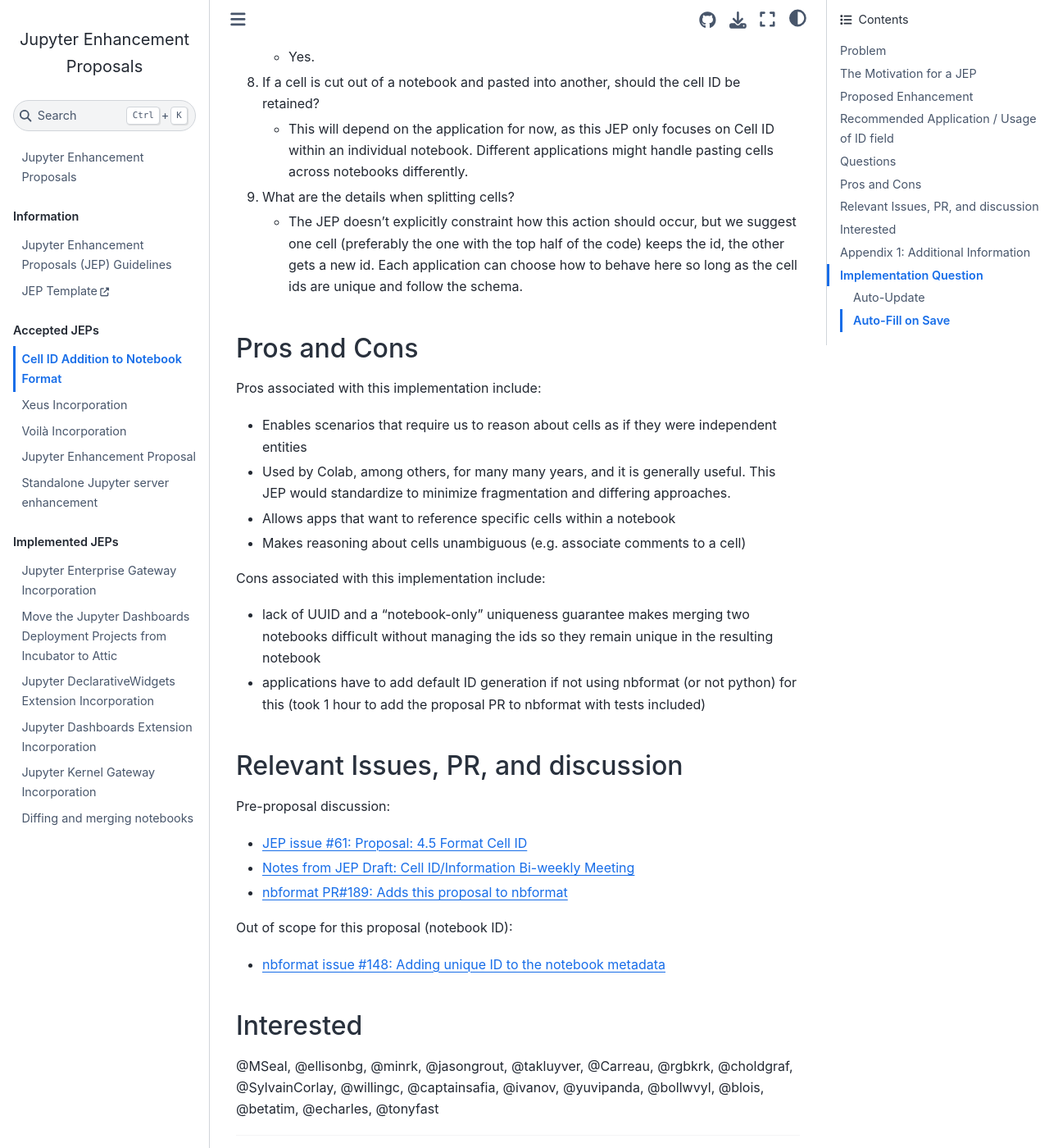
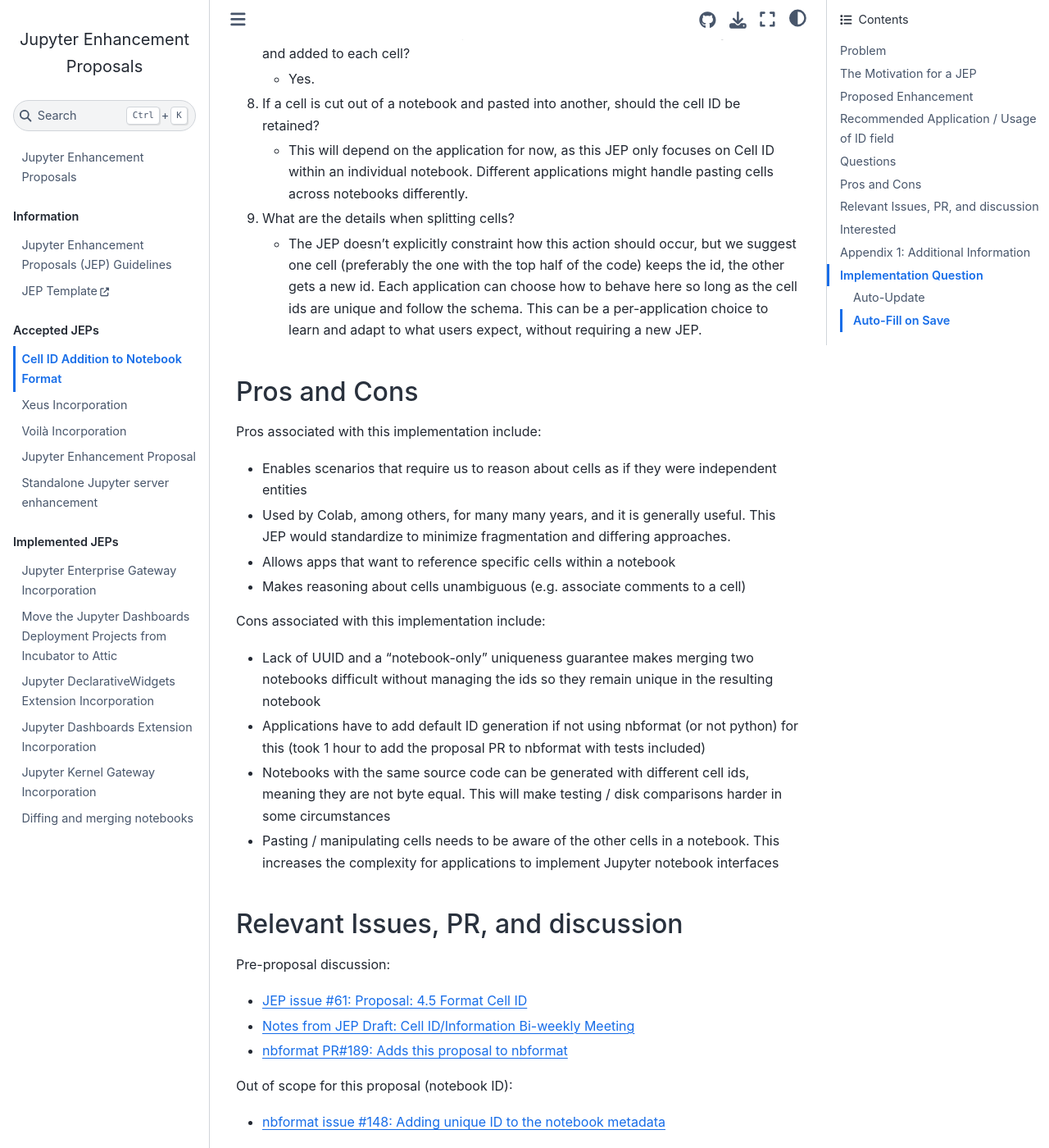
Before and after one commit to jupyter/enhancement-proposals, a Jupyter Book: the page built from 62-cell-id/cell-id.md, in a window 1280 px wide and 1400 px high, scrolled down 8259 px. Shown: the whole window at 82% size. Built offline with Jupyter Book 1.0.4 settings and Sphinx 7.4.7 and the Sphinx Book theme 1.1.4, drawn with Linux system fonts in a browser that asks for light colours; some of the changed text lies outside the part shown.

Commit message:
Applied min's feedback

```diff
--- a/62-cell-id/cell-id.md
+++ b/62-cell-id/cell-id.md
@@ -250,7 +250,7 @@
 1. How is splitting cells handled?
    - One cell (second part of the split) gets a new cell ID.
 2. What if I copy and paste (surely you do not want duplicate ids...)
-   - On paste, give the pasted cell a new ID. The copied (source) cell keeps its original ID.
+   - A cell in the clipboard should have an id, but paste always needs to check for collisions and generate a new id if and only if there is one. The application can choose to preserve the id if it doesn't violate this constraint.
 3. What if you cut-paste (surely you want to keep the id)?
    - On paste give the pasted cell a different ID if there's already one with the same ID as being pasted. For cut this means the id can be preserved because there's no conflict on resolution of the move action. This does mean the application would need to keep track of the ids in order to avoid duplications if it's assigning ids to the document's cells.
 4. What if you cut-paste, and paste a second time?
@@ -264,7 +264,7 @@
 8. If a cell is cut out of a notebook and pasted into another, should the cell ID be retained?
    - This will depend on the application for now, as this JEP only focuses on Cell ID within an individual notebook. Different applications might handle pasting cells across notebooks differently.
 9. What are the details when splitting cells?
-   - The JEP doesn't explicitly constraint how this action should occur, but we suggest one cell (preferably the one with the top half of the code) keeps the id, the other gets a new id. Each application can choose how to behave here so long as the cell ids are unique and follow the schema.
+   - The JEP doesn't explicitly constraint how this action should occur, but we suggest one cell (preferably the one with the top half of the code) keeps the id, the other gets a new id. Each application can choose how to behave here so long as the cell ids are unique and follow the schema. This can be a per-application choice to learn and adapt to what users expect, without requiring a new JEP.
 
 ## Pros and Cons
 
@@ -277,8 +277,10 @@
 
 Cons associated with this implementation include:
 
-- lack of UUID and a "notebook-only" uniqueness guarantee makes merging two notebooks difficult without managing the ids so they remain unique in the resulting notebook
-- applications have to add default ID generation if not using nbformat (or not python) for this (took 1 hour to add the proposal PR to nbformat with tests included)
+- Lack of UUID and a "notebook-only" uniqueness guarantee makes merging two notebooks difficult without managing the ids so they remain unique in the resulting notebook
+- Applications have to add default ID generation if not using nbformat (or not python) for this (took 1 hour to add the proposal PR to nbformat with tests included)
+- Notebooks with the same source code can be generated with different cell ids, meaning they are not byte equal. This will make testing / disk comparisons harder in some circumstances
+- Pasting / manipulating cells needs to be aware of the other cells in a notebook. This increases the complexity for applications to implement Jupyter notebook interfaces
 
 ## Relevant Issues, PR, and discussion
 
```
